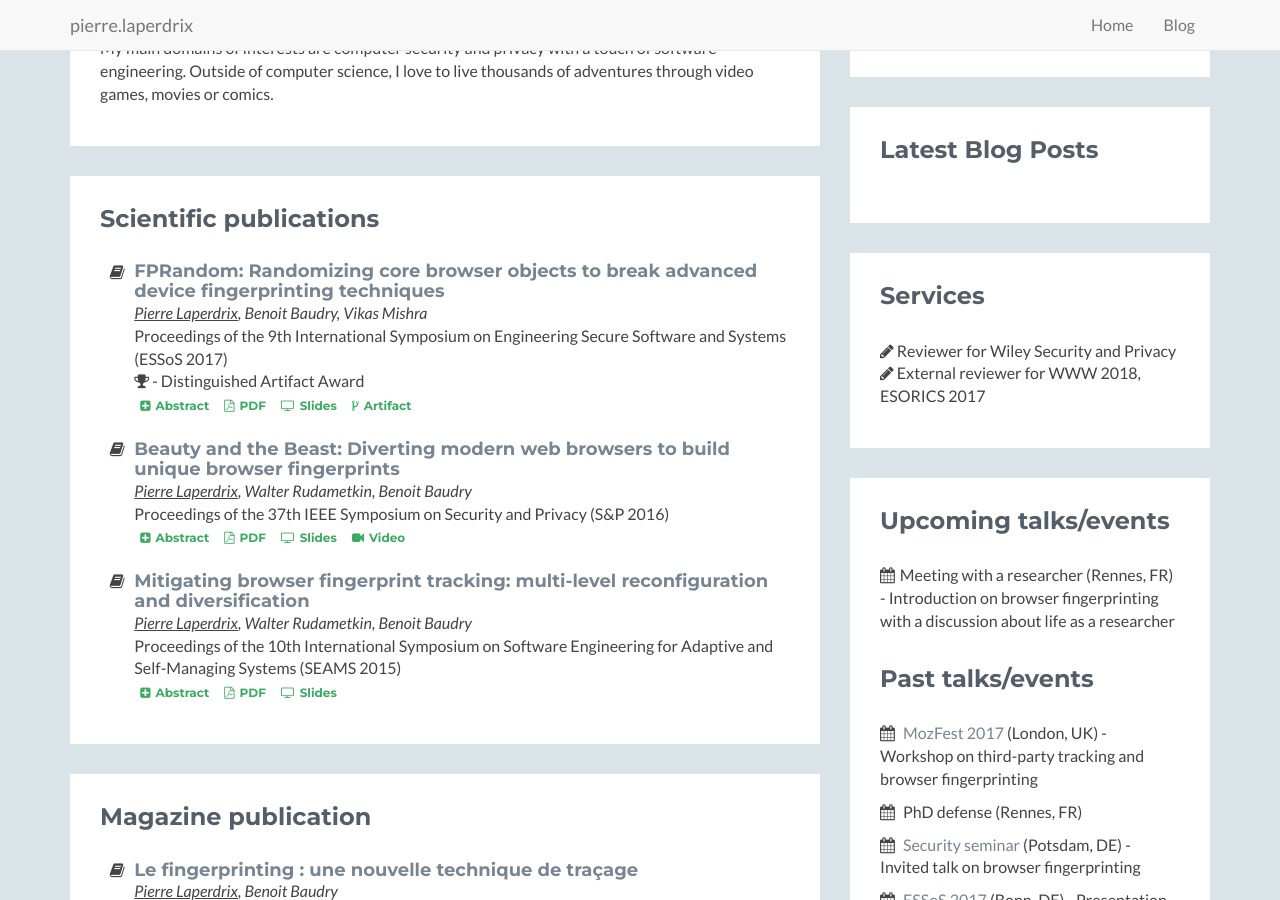
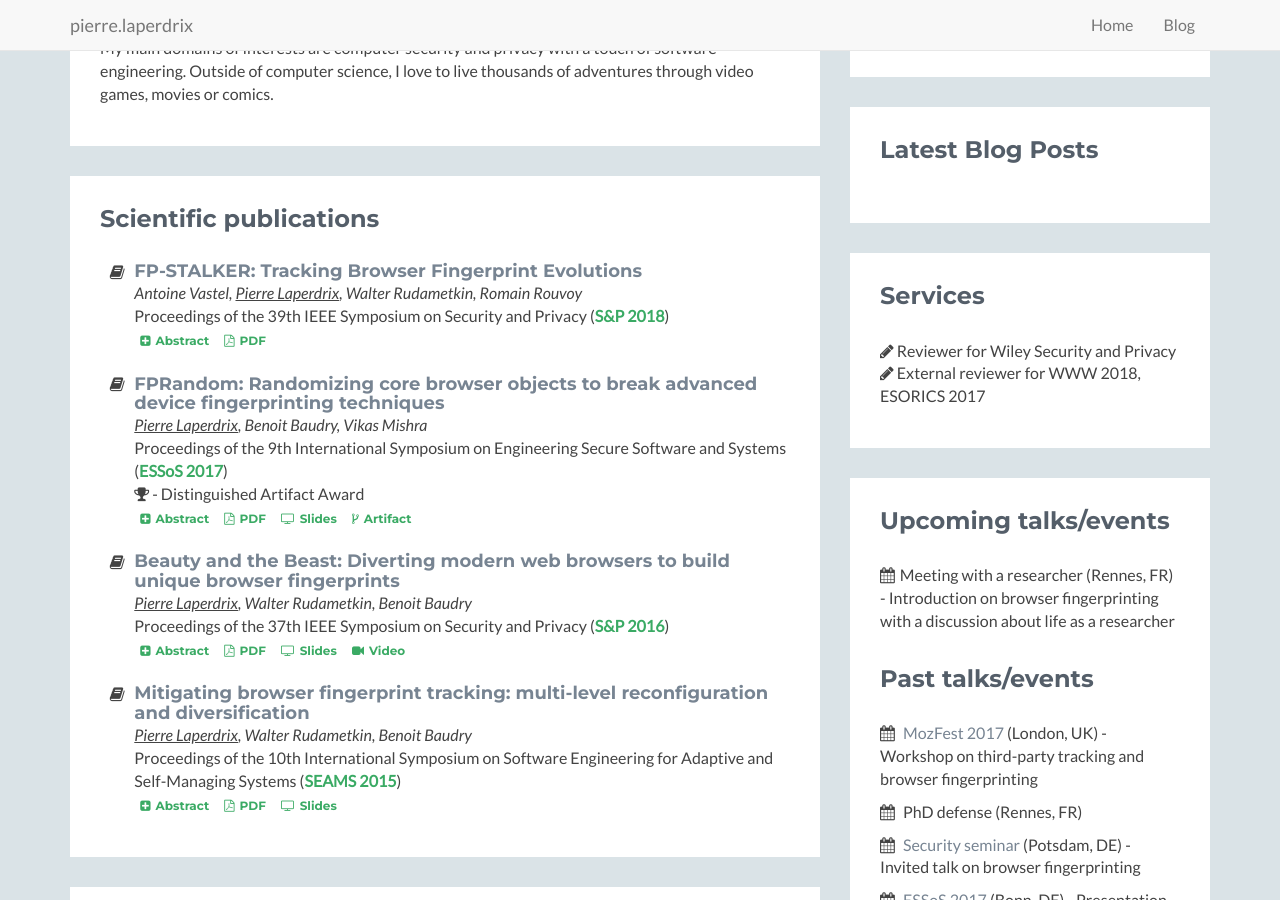
Before and after one commit to plaperdr/plaperdr.github.io, a Jekyll site: the page built from index.html, in a window 1280 px wide and 900 px high, scrolled down 436 px. Built offline with Jekyll 4.4.1, drawn with Linux system fonts in a browser that asks for light colours.

Commit message:
Updating site

```diff
--- a/index.html
+++ b/index.html
@@ -38,9 +38,35 @@ layout: home
                     <div class="content">
                         <ul class="fa-ul">
                             <li><i class="fa-li fa fa-book"></i>
+                                <h4 class="title">FP-STALKER: Tracking Browser Fingerprint Evolutions</h4>
+                                <span><i>Antoine Vastel, <span class="me">Pierre Laperdrix</span>, Walter Rudametkin, Romain Rouvoy</i></span><br>
+                                <span>Proceedings of the 39th IEEE Symposium on Security and Privacy (<b><a href="https://www.ieee-security.org/TC/SP2018/" target="_blank">S&P 2018</a></b>)</span><br>
+                                <a class="btn btn-secondary btn-xs" id="abstract4" data-toggle="collapse" data-target="#collapseAbs4" aria-expanded="false" aria-controls="collapseAbs4">
+                                    <i id="abstractIcon4" class="fa fa-plus-square"></i>Abstract
+                                </a>
+                                <a class="btn btn-secondary btn-xs" href="https://hal.inria.fr/hal-01652021/document" target="_blank"><i class="fa fa-file-pdf-o"></i>PDF</a>
+                                <div class="collapse" id="collapseAbs4">
+                                    <div class="well">
+                                        <p align="justify">
+                                            Browser fingerprinting has emerged as a technique to track users without their consent. Unlike cookies, fingerprinting is a stateless
+                                            technique that does not store any information on devices, but instead exploits unique combinations of attributes handed over freely by browsers.
+                                            The uniqueness of fingerprints allows them to be used for identification. However, browser fingerprints change over time and the effectiveness
+                                            of tracking users over longer durations has not been properly addressed. In this paper, we show that browser fingerprints tend to change
+                                            frequently—from every few hours to days—due to, for example, software updates or configuration changes. Yet, despite these frequent changes,
+                                            we show that browser fingerprints can still be linked, thus enabling long-term tracking. FP-STALKER is an approach to link browser fingerprint
+                                            evolutions. It compares fingerprints to determine if they originate from the same browser. We created two variants of FP-STALKER, a rule-based
+                                            variant that is faster, and a hybrid variant that exploits machine learning to boost accuracy. To evaluate FP-STALKER, we conduct an empirical
+                                            study using 98,598 fingerprints we collected from 1,905 distinct browser instances. We compare our algorithm with the state of the art and show
+                                            that, on average, we can track browsers for 54.48 days, and 26 % of browsers can be tracked for more than 100 days.
+                                        </p>
+                                    </div>
+                                </div>
+                            </li><!--//li-->
+                            <br>
+                            <li><i class="fa-li fa fa-book"></i>
                                 <h4 class="title">FPRandom: Randomizing core browser objects to break advanced device fingerprinting techniques</h4>
                                 <span><i><span class="me">Pierre Laperdrix</span>, Benoit Baudry, Vikas Mishra</i></span><br>
-                                <span>Proceedings of the 9th International Symposium on Engineering Secure Software and Systems (ESSoS 2017)</span><br>
+                                <span>Proceedings of the 9th International Symposium on Engineering Secure Software and Systems (<b><a href="https://distrinet.cs.kuleuven.be/events/essos/2017/index.html" target="_blank">ESSoS 2017</a></b>)</span><br>
                                 <span><i class="fa fa-trophy" aria-hidden="true"></i> - Distinguished Artifact Award</span><br>
                                 <a class="btn btn-secondary btn-xs" id="abstract3" data-toggle="collapse" data-target="#collapseAbs3" aria-expanded="false" aria-controls="collapseAbs3">
                                     <i id="abstractIcon3" class="fa fa-plus-square"></i>Abstract
@@ -68,7 +94,7 @@ layout: home
 						    <li><i class="fa-li fa fa-book"></i>
                                 <h4 class="title">Beauty and the Beast: Diverting modern web browsers to build unique browser fingerprints</h4>
                                 <span><i><span class="me">Pierre Laperdrix</span>, Walter Rudametkin, Benoit Baudry</i></span><br>
-                                <span>Proceedings of the 37th IEEE Symposium on Security and Privacy (S&P 2016)</span><br>
+                                <span>Proceedings of the 37th IEEE Symposium on Security and Privacy (<b><a href="https://www.ieee-security.org/TC/SP2016/" target="_blank">S&P 2016</a></b>)</span><br>
                                 <a class="btn btn-secondary btn-xs" id="abstract2" data-toggle="collapse" data-target="#collapseAbs2" aria-expanded="false" aria-controls="collapseAbs2">
                                     <i id="abstractIcon2" class="fa fa-plus-square"></i>Abstract
                                 </a>
@@ -115,7 +141,7 @@ layout: home
                             <li><i class="fa-li fa fa-book"></i>
                                 <h4 class="title">Mitigating browser fingerprint tracking: multi-level reconfiguration and diversification</h4>
                                 <span><i><span class="me">Pierre Laperdrix</span>, Walter Rudametkin, Benoit Baudry</i></span><br>
-                                <span>Proceedings of the 10th International Symposium on Software Engineering for Adaptive and Self-Managing Systems (SEAMS 2015)</span><br>
+                                <span>Proceedings of the 10th International Symposium on Software Engineering for Adaptive and Self-Managing Systems (<b><a href="http://www.disim.univaq.it/seams2015/" target="_blank">SEAMS 2015</a></b>)</span><br>
                                 <a class="btn btn-secondary btn-xs" id="abstract1" data-toggle="collapse" data-target="#collapseAbs1" aria-expanded="false" aria-controls="collapseAbs1">
                                     <i id="abstractIcon1" class="fa fa-plus-square"></i>Abstract
                                 </a>
```
